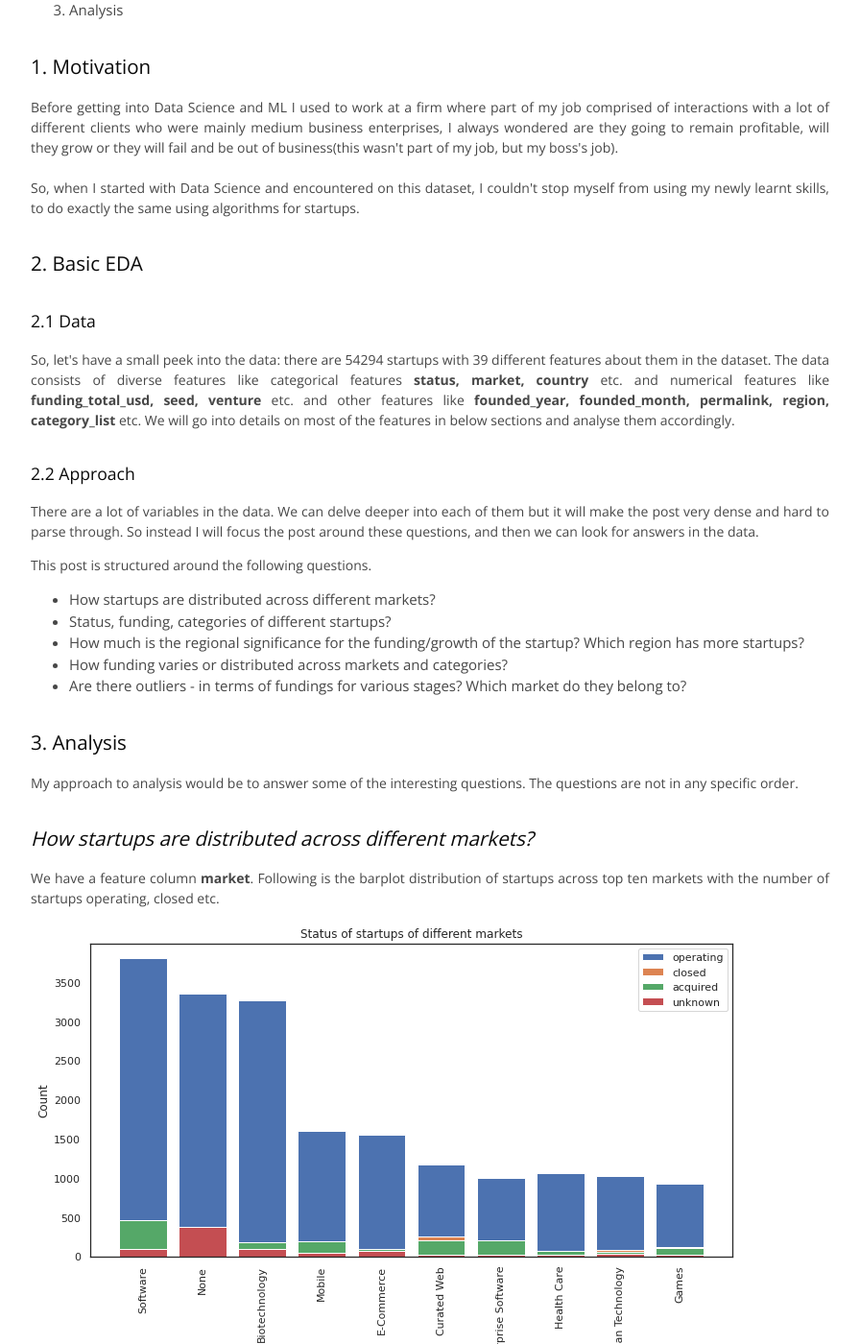
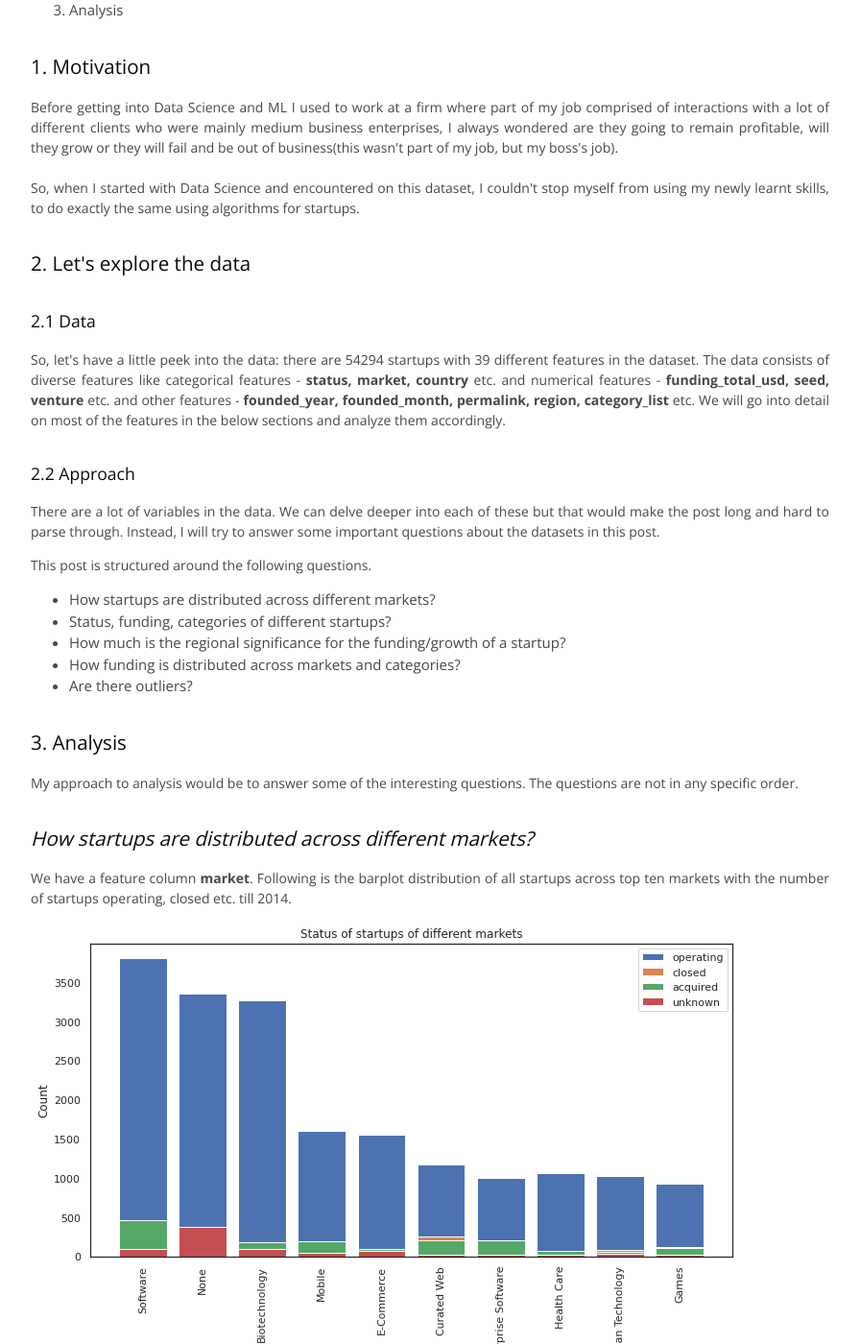
Before and after one commit to jhashekhar/jhashekhar.github.io, a Jekyll site: the page built from _posts/2020-07-05-eda-startup-cb.md, in a window 1280 px wide and 1400 px high, scrolled down 484 px. Shown: the whole window at 96% size, without its empty margins (192-1088 px from the left). Built offline with Jekyll 4.4.1, drawn with Linux system fonts in a browser that asks for light colours; some of the changed text lies outside the part shown.

Commit message:
Update posts

```diff
--- a/_posts/2020-07-05-eda-startup-cb.md
+++ b/_posts/2020-07-05-eda-startup-cb.md
@@ -44,24 +44,24 @@ This post is divided into three sections:
 So, when I started with Data Science and encountered on this dataset, I couldn't stop myself from using my newly learnt skills, to do exactly the same using algorithms for startups.
 </p>
 
-<h3> 2. Basic EDA </h3>
+<h3> 2. Let's explore the data </h3>
 
 <h4> 2.1 Data </h4>
 
-<p>So, let's have a small peek into the data: there are 54294 startups with 39 different features about them in the dataset. The data consists of diverse features like categorical features <b>status, market, country</b> etc. and numerical features like <b>funding_total_usd, seed, venture</b> etc. and other features like <b>founded_year, founded_month, permalink, region, category_list</b> etc. We will go into details on most of the features in below sections and analyse them accordingly.</p>
+<p>So, let's have a little peek into the data: there are 54294 startups with 39 different features in the dataset. The data consists of diverse features like categorical features - <b>status, market, country</b> etc. and numerical features - <b>funding_total_usd, seed, venture</b> etc. and other features - <b>founded_year, founded_month, permalink, region, category_list</b> etc. We will go into detail on most of the features in the below sections and analyze them accordingly.</p>
 
 <h4> 2.2 Approach </h4>
 
-<p>There are a lot of variables in the data. We can delve deeper into each of them but it will make the post very dense and hard to parse through. So instead I will focus the post around these questions, and then we can look for answers in the data.</p>
+<p>There are a lot of variables in the data. We can delve deeper into each of these but that would make the post long and hard to parse through. Instead, I will try to answer some important questions about the datasets in this post.</p>
 
 
 <p>This post is structured around the following questions.
 <ul style="font-size: 15px;">
     <li>How startups are distributed across different markets?</li>
     <li>Status, funding, categories of different startups?</li>
-    <li>How much is the regional significance for the funding/growth of the startup? Which region has more startups?</li>
-    <li>How funding varies or distributed across markets and categories?</li>
-    <li>Are there outliers - in terms of fundings for various stages? Which market do they belong to?</li>
+    <li>How much is the regional significance for the funding/growth of a startup?</li>
+    <li>How funding is distributed across markets and categories?</li>
+    <li>Are there outliers?</li>
 </ul></p>
 
 <h3> 3. Analysis </h3>
@@ -70,12 +70,14 @@ So, when I started with Data Science and encountered on this dataset, I couldn't
 
 <h3><i>How startups are distributed across different markets?</i></h3>
 
-<p>We have a feature column <b>market</b>. Following is the barplot distribution of startups across top ten markets with the number of startups operating, closed etc.</p>
+<p>We have a feature column <b>market</b>. Following is the barplot distribution of all startups across top ten markets with the number of startups operating, closed etc. till 2014.</p>
 
 
 <img src="https://jhashekhar.github.io/assets/img/startup_p/bar_plot_1.png">
 
-<p>Below is the pie-chart showing the percentages of startups with their in differnt markets.</p>
+The markets
+
+<p>Below the plot shows the percentages of startups across different markets.</p>
 
 <img src="https://jhashekhar.github.io/assets/img/startup_p/piep-1.png">
 <img src="https://jhashekhar.github.io/assets/img/startup_p/piep-2.png">
```
Also changed, not shown: 1 other file.
